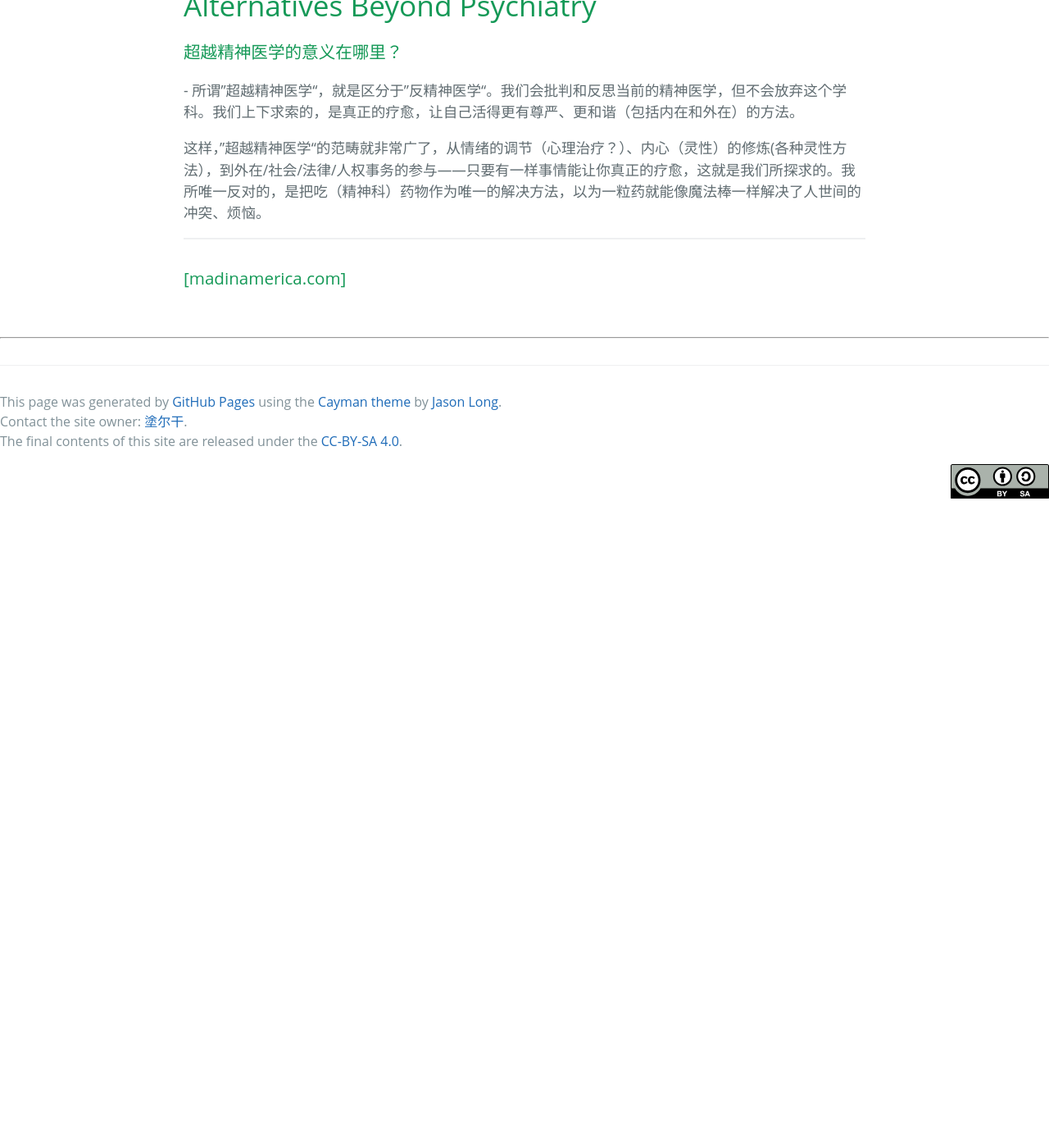
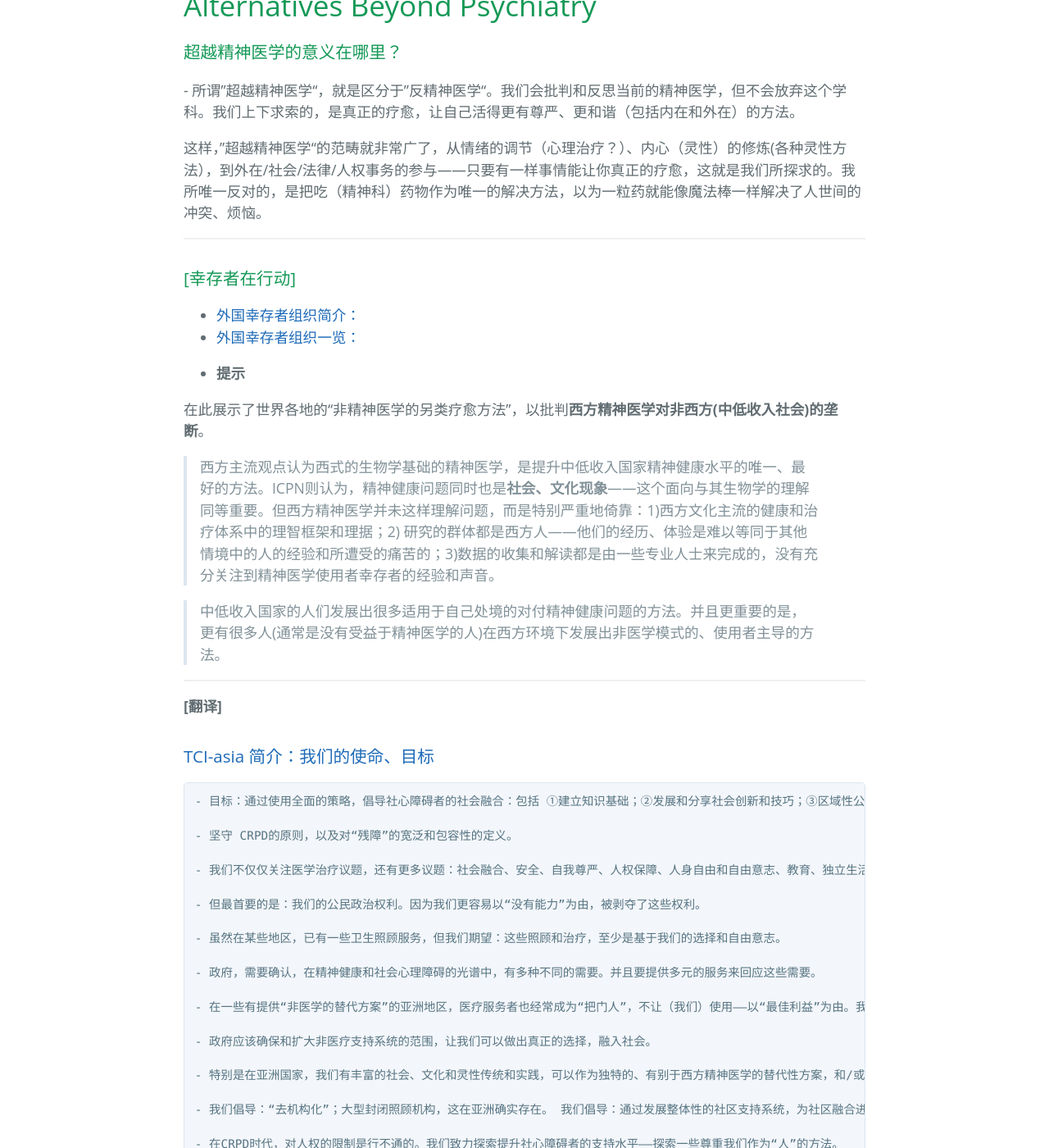
Before and after one commit to mdrights/mdrights.github.io, a Jekyll site: the page built from alternatives.md, in a window 1280 px wide and 1400 px high, scrolled down 497 px. Shown: the whole window at 82% size. Built offline with Jekyll 4.4.1, drawn with Linux system fonts in a browser that asks for light colours; before the commit the page ends 1127 px from its top, so only the background shows below that.

Commit message:
add and expand alternatives.md

```diff
--- a/alternatives.md
+++ b/alternatives.md
@@ -6,4 +6,49 @@ permalink: /alternatives/
 {% include /QA/meaning.html %}
 <hr>
 
-### [madinamerica.com]
+### [幸存者在行动]
+
+- [外国幸存者组织简介：](https://mdrights.github.io/posts/%E5%A4%96%E5%9B%BD%E5%B9%B8%E5%AD%98%E8%80%85%E7%BB%84%E7%BB%87%E8%AF%91%E4%BB%8B.html)
+- [外国幸存者组织一览：](https://mdrights.github.io/posts/%E5%A4%96%E5%9B%BD%E5%B9%B8%E5%AD%98%E8%80%85%E7%BB%84%E7%BB%87%E4%B8%80%E8%A7%88.html)
+
+- **提示**
+
+在此展示了世界各地的“非精神医学的另类疗愈方法”，以批判**西方精神医学对非西方(中低收入社会)的垄断**。
+
+> 西方主流观点认为西式的生物学基础的精神医学，是提升中低收入国家精神健康水平的唯一、最好的方法。ICPN则认为，精神健康问题同时也是**社会、文化现象**——这个面向与其生物学的理解同等重要。但西方精神医学并未这样理解问题，而是特别严重地倚靠：1)西方文化主流的健康和治疗体系中的理智框架和理据；2) 研究的群体都是西方人——他们的经历、体验是难以等同于其他情境中的人的经验和所遭受的痛苦的；3)数据的收集和解读都是由一些专业人士来完成的，没有充分关注到精神医学使用者幸存者的经验和声音。
+
+> 中低收入国家的人们发展出很多适用于自己处境的对付精神健康问题的方法。并且更重要的是，更有很多人(通常是没有受益于精神医学的人)在西方环境下发展出非医学模式的、使用者主导的方法。
+
+
+<hr>
+
+**[翻译]**
+
+### [TCI-asia 简介：我们的使命、目标](https://mdrights.github.io/posts/TCIasia-%E7%AE%80%E4%BB%8B.html)
+
+
+
+	- 目标：通过使用全面的策略，倡导社心障碍者的社会融合：包括 ①建立知识基础；②发展和分享社会创新和技巧；③区域性公共政策倡导
+
+	- 坚守 CRPD的原则，以及对“残障”的宽泛和包容性的定义。
+
+	- 我们不仅仅关注医学治疗议题，还有更多议题：社会融合、安全、自我尊严、人权保障、人身自由和自由意志、教育、独立生活和就业等等。
+
+	- 但最首要的是：我们的公民政治权利。因为我们更容易以“没有能力”为由，被剥夺了这些权利。
+
+	- 虽然在某些地区，已有一些卫生照顾服务，但我们期望：这些照顾和治疗，至少是基于我们的选择和自由意志。
+
+	- 政府，需要确认，在精神健康和社会心理障碍的光谱中，有多种不同的需要。并且要提供多元的服务来回应这些需要。
+
+	- 在一些有提供“非医学的替代方案”的亚洲地区，医疗服务者也经常成为“把门人”，不让（我们）使用——以“最佳利益”为由。我们期待医疗服务者能超越“把门人”的角色。
+
+	- 政府应该确保和扩大非医疗支持系统的范围，让我们可以做出真正的选择，融入社会。
+
+	- 特别是在亚洲国家，我们有丰富的社会、文化和灵性传统和实践，可以作为独特的、有别于西方精神医学的替代性方案，和/或与精神医学互补。只要这些都是基于个人的选择，且真正的自愿的知情和同意。
+
+	- 我们倡导：“去机构化”；大型封闭照顾机构，这在亚洲确实存在。 我们倡导：通过发展整体性的社区支持系统，为社区融合进行预备和转型，以及完整和有效的社会参与。
+
+	- 在CRPD时代，对人权的限制是行不通的。我们致力探索提升社心障碍者的支持水平——探索一些尊重我们作为“人”的方法。
+
+
+[更多介绍](https://mdrights.github.io/posts/TCIasia-%E7%AE%80%E4%BB%8B.html)
```
Also changed, not shown: _posts/2016-02-24-TCIasia-简介.md (+2 -0 lines), _posts/2016-02-24-外国幸存者组织一览.md (+1 -0 lines), _posts/2016-02-24-外国幸存者组织译介.md (+6 -6 lines), 1 other file.
